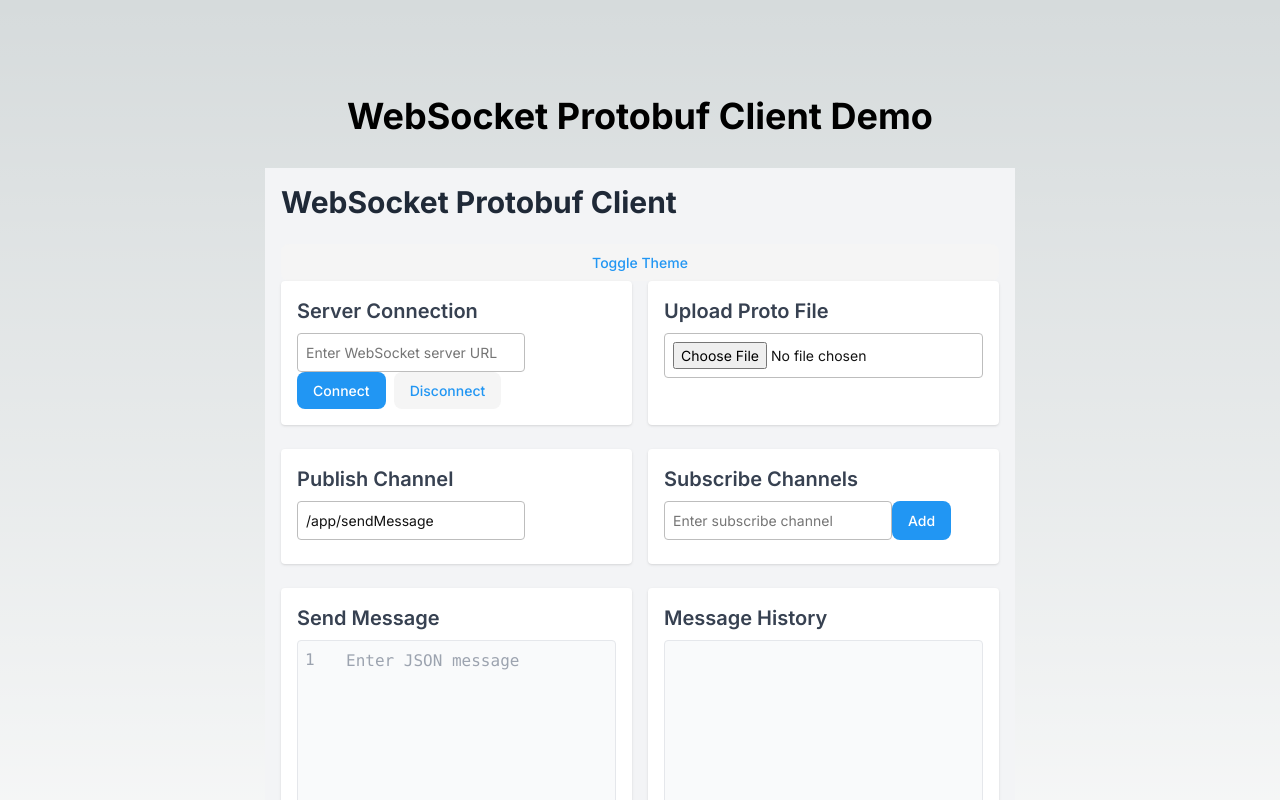
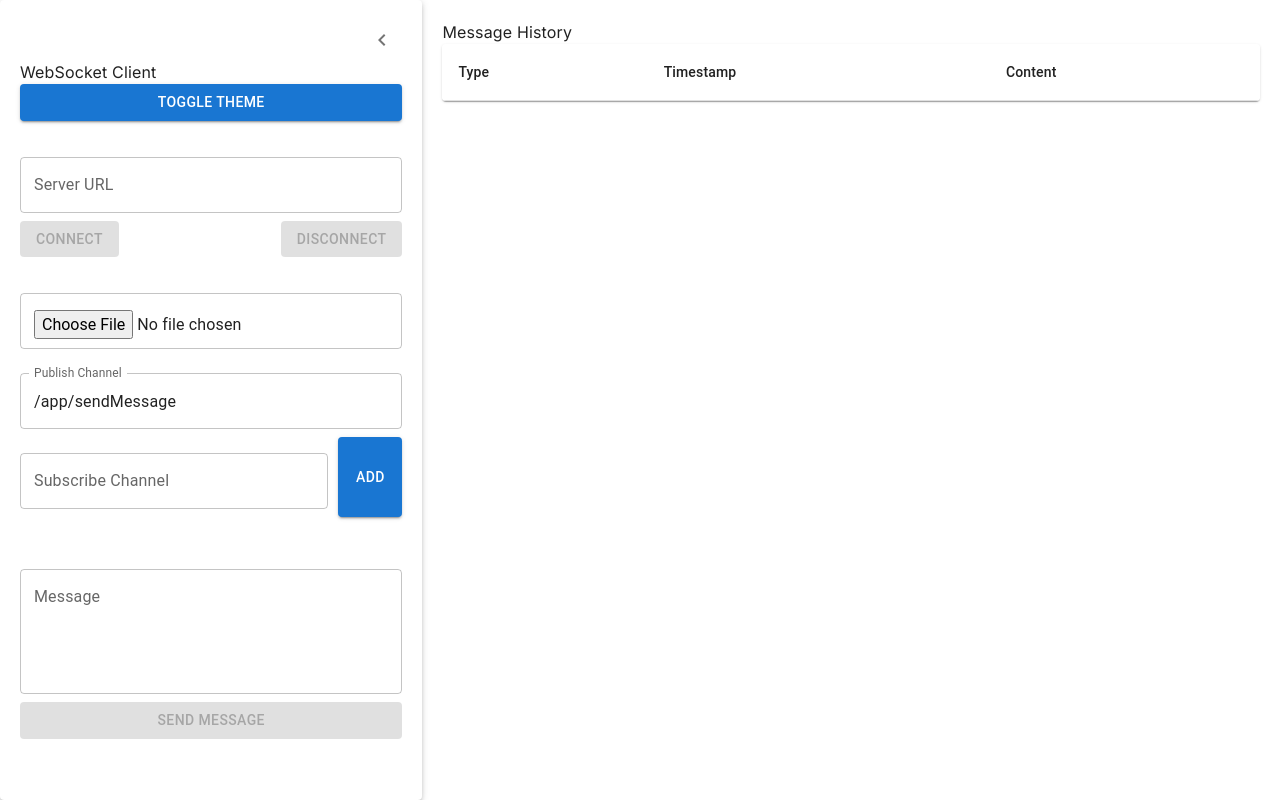
Before and after one commit to waterfogSW/stomp-client, a Next.js app: page / in a window 1280 px wide. Shown: the top 800 px of the page. Built offline with nearby package versions, Linux system fonts and the light colour scheme.

Commit message:
✨ UI 개선

```diff
--- a/package.json
+++ b/package.json
@@ -9,12 +9,17 @@
     "lint": "next lint"
   },
   "dependencies": {
+    "@emotion/react": "^11.11.4",
+    "@emotion/styled": "^11.11.5",
+    "@mui/icons-material": "^5.16.0",
+    "@mui/material": "^5.16.0",
     "@stomp/stompjs": "^7.0.0",
     "file-saver": "^2.0.5",
     "next": "14.2.4",
     "protobufjs": "^7.3.2",
     "react": "^18",
     "react-dom": "^18",
+    "shadcn-ui": "^0.8.0",
     "styled-components": "^6.1.11"
   },
   "devDependencies": {
--- a/src/app/layout.tsx
+++ b/src/app/layout.tsx
@@ -5,10 +5,9 @@ import "./globals.css";
 const inter = Inter({ subsets: ["latin"] });
 
 export const metadata: Metadata = {
-  title: "Create Next App",
+  title: "Stomp Client",
   description: "Generated by create next app",
 };
-
 export default function RootLayout({
   children,
 }: Readonly<{
--- a/src/app/page.tsx
+++ b/src/app/page.tsx
@@ -4,9 +4,6 @@ const WebSocketClient = dynamic(() => import('./websocket-client'), { ssr: false
 
 export default function Home() {
   return (
-    <main className="flex min-h-screen flex-col items-center justify-between p-24">
-      <h1 className="text-4xl font-bold mb-8">WebSocket Protobuf Client Demo</h1>
       <WebSocketClient />
-    </main>
   );
 }
--- a/src/app/websocket-client.tsx
+++ b/src/app/websocket-client.tsx
@@ -3,12 +3,26 @@
 import React, { useState, useRef, useEffect } from 'react';
 import { Client, IMessage } from '@stomp/stompjs';
 import * as protobuf from 'protobufjs';
-import { ThemeProvider } from 'styled-components';
-import { Button } from '../components/Button';
-import { Input } from '../components/Input';
-import { lightTheme, darkTheme } from '../styles/theme';
+import { ThemeProvider, createTheme } from '@mui/material/styles';
+import CssBaseline from '@mui/material/CssBaseline';
+import Button from '@mui/material/Button';
+import TextField from '@mui/material/TextField';
+import Table from '@mui/material/Table';
+import TableBody from '@mui/material/TableBody';
+import TableCell from '@mui/material/TableCell';
+import TableContainer from '@mui/material/TableContainer';
+import TableHead from '@mui/material/TableHead';
+import TableRow from '@mui/material/TableRow';
+import Paper from '@mui/material/Paper';
+import IconButton from '@mui/material/IconButton';
+import ChevronLeftIcon from '@mui/icons-material/ChevronLeft';
+import ChevronRightIcon from '@mui/icons-material/ChevronRight';
+import List from '@mui/material/List';
+import ListItem from '@mui/material/ListItem';
+import ListItemText from '@mui/material/ListItemText';
+import ListItemSecondaryAction from '@mui/material/ListItemSecondaryAction';
 
-type ProtoMessage = protobuf.Message<{[k: string]: any}> & {
+type ProtoMessage = protobuf.Message<{ [k: string]: any }> & {
   $type: protobuf.Type;
   toJSON(): { [k: string]: any };
 };
@@ -32,13 +46,13 @@ const WebSocketClient: React.FC = () => {
   const [messageInput, setMessageInput] = useState<string>('');
   const [messages, setMessages] = useState<MessageItem[]>([]);
   const clientRef = useRef<Client | null>(null);
-  const messagesEndRef = useRef<HTMLDivElement>(null);
+  const [isSidebarOpen, setIsSidebarOpen] = useState(true);
 
-  const scrollToBottom = () => {
-    messagesEndRef.current?.scrollIntoView({ behavior: "smooth" });
-  };
-
-  useEffect(scrollToBottom, [messages]);
+  const theme = createTheme({
+    palette: {
+      mode: isDarkMode ? 'dark' : 'light',
+    },
+  });
 
   const connectToServer = async () => {
     if (clientRef.current) {
@@ -163,139 +177,128 @@ const WebSocketClient: React.FC = () => {
     }
   };
 
+  const toggleSidebar = () => {
+    setIsSidebarOpen(!isSidebarOpen);
+  };
+
   return (
-    <ThemeProvider theme={isDarkMode ? darkTheme : lightTheme}>
-      <div className="flex h-screen bg-gray-100">
-        <div className="flex-1 flex flex-col p-4">
-          <h1 className="text-3xl font-bold mb-6 text-gray-800">WebSocket Protobuf Client</h1>
-
-          <Button variant="secondary" onClick={() => setIsDarkMode(!isDarkMode)}>
+      <ThemeProvider theme={theme}>
+        <CssBaseline />
+        <div style={{ display: 'flex', height: '100vh' }}>
+          <Paper
+              elevation={3}
+              style={{
+                width: isSidebarOpen ? '33%' : '60px',
+                transition: 'width 0.3s',
+                overflow: 'hidden',
+                display: 'flex',
+                flexDirection: 'column',
+                padding: '20px',
+              }}
+          >
+            <IconButton onClick={toggleSidebar} style={{ alignSelf: 'flex-end' }}>
+              {isSidebarOpen ? <ChevronLeftIcon /> : <ChevronRightIcon />}
+            </IconButton>
+            {isSidebarOpen && (
+                <>
+                  <h1>WebSocket Client</h1>
+                  <Button variant="contained" onClick={() => setIsDarkMode(!isDarkMode)} style={{ marginBottom: '20px' }}>
                     Toggle Theme
                   </Button>
-
-          <div className="grid grid-cols-2 gap-4 mb-6">
-            <div className="bg-white p-4 rounded shadow">
-              <h2 className="text-xl font-semibold mb-2 text-gray-700">Server Connection</h2>
-              <Input
-                type="text"
+                  <TextField
+                      label="Server URL"
                       value={serverUrl}
                       onChange={(e) => setServerUrl(e.target.value)}
-                placeholder="Enter WebSocket server URL"
+                      margin="normal"
+                      fullWidth
                   />
-              <div className="flex space-x-2">
-                <Button
-                  variant="primary"
-                  onClick={connectToServer}
-                  disabled={connected || !serverUrl}
-                >
+                  <div style={{ display: 'flex', justifyContent: 'space-between', marginBottom: '20px' }}>
+                    <Button variant="contained" onClick={connectToServer} disabled={connected || !serverUrl}>
                       Connect
                     </Button>
-                <Button
-                  variant="secondary"
-                  onClick={disconnectFromServer}
-                  disabled={!connected}
-                >
+                    <Button variant="contained" onClick={disconnectFromServer} disabled={!connected}>
                       Disconnect
                     </Button>
                   </div>
-            </div>
-
-            <div className="bg-white p-4 rounded shadow">
-              <h2 className="text-xl font-semibold mb-2 text-gray-700">Upload Proto File</h2>
-              <Input
+                  <TextField
                       type="file"
                       onChange={handleProtoFileUpload}
-                accept=".proto"
+                      inputProps={{ accept: '.proto' }}
+                      margin="normal"
+                      fullWidth
                   />
-              {protoFile && <p className="text-gray-600">Uploaded: {protoFile.name}</p>}
-            </div>
-          </div>
-
-          <div className="grid grid-cols-2 gap-4 mb-6">
-            <div className="bg-white p-4 rounded shadow">
-              <h2 className="text-xl font-semibold mb-2 text-gray-700">Publish Channel</h2>
-              <Input
-                type="text"
+                  {protoFile && <p>Uploaded: {protoFile.name}</p>}
+                  <TextField
+                      label="Publish Channel"
                       value={publishChannel}
                       onChange={(e) => setPublishChannel(e.target.value)}
-                placeholder="Enter publish channel"
+                      margin="normal"
+                      fullWidth
                   />
-            </div>
-
-            <div className="bg-white p-4 rounded shadow">
-              <h2 className="text-xl font-semibold mb-2 text-gray-700">Subscribe Channels</h2>
-              <div className="flex mb-2">
-                <Input
-                  type="text"
+                  <div style={{ display: 'flex', marginBottom: '20px' }}>
+                    <TextField
+                        label="Subscribe Channel"
                         value={newSubscribeChannel}
                         onChange={(e) => setNewSubscribeChannel(e.target.value)}
-                  placeholder="Enter subscribe channel"
+                        margin="normal"
+                        fullWidth
                     />
-                <Button
-                  variant="primary"
-                  onClick={addSubscribeChannel}
-                >
+                    <Button variant="contained" onClick={addSubscribeChannel} style={{ marginLeft: '10px' }}>
                       Add
                     </Button>
                   </div>
-              <ul className="list-disc pl-5">
+                  <List>
                     {subscribeChannels.map((channel, index) => (
-                  <li key={index} className="flex justify-between items-center mb-2 text-gray-700">
-                    {channel}
-                    <Button
-                      variant="secondary"
-                      onClick={() => removeSubscribeChannel(channel)}
-                    >
-                      Remove
-                    </Button>
-                  </li>
+                        <ListItem key={index}>
+                          <ListItemText primary={channel} />
+                          <ListItemSecondaryAction>
+                            <IconButton edge="end" aria-label="delete" onClick={() => removeSubscribeChannel(channel)}>
+                              {/* You can add a delete icon here */}
+                            </IconButton>
+                          </ListItemSecondaryAction>
+                        </ListItem>
                     ))}
-              </ul>
-            </div>
-          </div>
-
-          <div className="flex-1 flex">
-            <div className="flex-1 bg-white p-4 rounded shadow mr-4">
-              <h2 className="text-xl font-semibold mb-2 text-gray-700">Send Message</h2>
-              <div className="relative mb-2 flex-1">
-                <textarea
+                  </List>
+                  <TextField
+                      label="Message"
+                      multiline
+                      rows={4}
                       value={messageInput}
                       onChange={(e) => setMessageInput(e.target.value)}
-                  placeholder="Enter JSON message"
-                  className="w-full h-48 p-2 border rounded font-mono text-gray-800 bg-gray-50"
-                  style={{paddingLeft: '3em'}}
+                      margin="normal"
+                      fullWidth
                   />
-                <div className="absolute top-0 left-0 p-2 text-gray-400 select-none pointer-events-none font-mono">
-                  {messageInput.split('\n').map((_, i) => (
-                    <div key={i}>{i + 1}</div>
-                  ))}
-                </div>
-              </div>
-              <Button
-                variant="primary"
-                onClick={sendMessage}
-                disabled={!connected || !messageType}
-              >
+                  <Button variant="contained" onClick={sendMessage} disabled={!connected || !messageType} fullWidth>
                     Send Message
                   </Button>
-            </div>
-
-            <div className="flex-1 bg-white p-4 rounded shadow">
-              <h2 className="text-xl font-semibold mb-2 text-gray-700">Message History</h2>
-              <div className="border rounded p-2 h-64 overflow-y-auto bg-gray-50">
+                </>
+            )}
+          </Paper>
+          <main style={{ flexGrow: 1, padding: '20px', overflow: 'hidden' }}>
+            <h2>Message History</h2>
+            <TableContainer component={Paper} style={{ maxHeight: 'calc(100vh - 100px)', overflow: 'auto' }}>
+              <Table stickyHeader>
+                <TableHead>
+                  <TableRow>
+                    <TableCell>Type</TableCell>
+                    <TableCell>Timestamp</TableCell>
+                    <TableCell>Content</TableCell>
+                  </TableRow>
+                </TableHead>
+                <TableBody>
                   {messages.map((msg, index) => (
-                  <div key={index} className={`mb-2 p-2 rounded ${msg.type === 'sent' ? 'bg-blue-100' : 'bg-green-100'}`}>
-                    <div className="text-xs text-gray-500 mb-1">
-                      {msg.type === 'sent' ? 'Sent' : 'Received'} at {msg.timestamp.toLocaleTimeString()}
-                    </div>
-                    <pre className="font-mono text-sm text-gray-800 whitespace-pre-wrap">{msg.content}</pre>
-                  </div>
+                      <TableRow key={index}>
+                        <TableCell>{msg.type}</TableCell>
+                        <TableCell>{msg.timestamp.toLocaleString()}</TableCell>
+                        <TableCell>
+                          <pre style={{ whiteSpace: 'pre-wrap', fontFamily: 'monospace' }}>{msg.content}</pre>
+                        </TableCell>
+                      </TableRow>
                   ))}
-                <div ref={messagesEndRef} />
-              </div>
-            </div>
-          </div>
-        </div>
+                </TableBody>
+              </Table>
+            </TableContainer>
+          </main>
         </div>
       </ThemeProvider>
   );
```
Also changed, not shown: 1 other file (tests, documents, lock files or other folders). Lines whose indentation alone changed are shown as unchanged.
